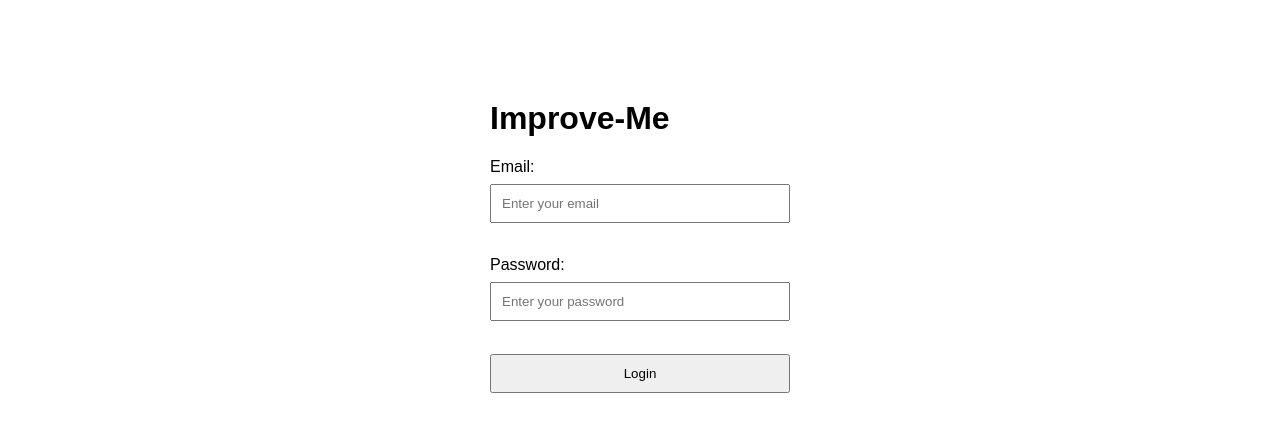
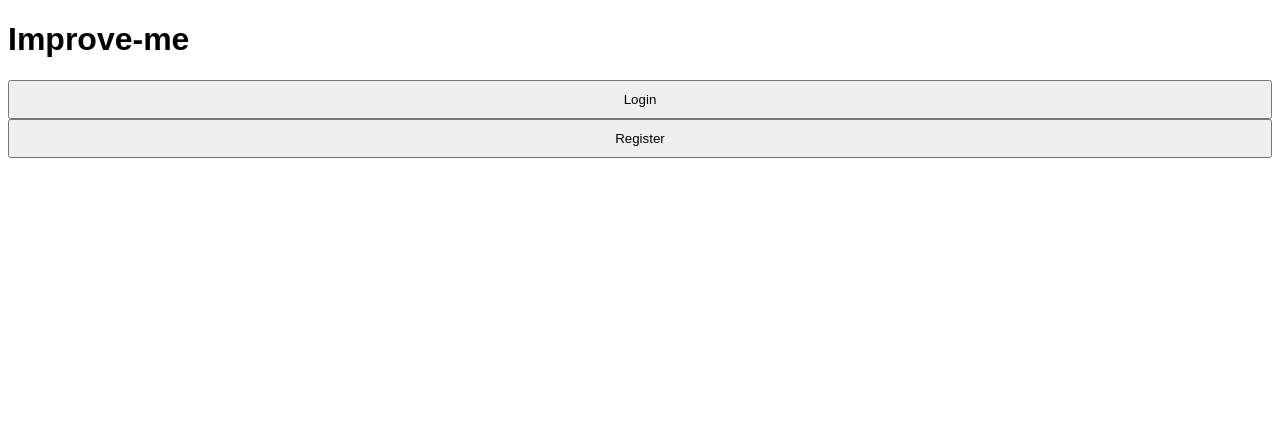
Before and after one commit to wasiq345/Improve-Me, a React app in the folder frontend/: page / in a window 1280 px wide. Shown: the top 432 px of the page. Built offline with nearby package versions, Linux system fonts and the light colour scheme; the HTML template or start-up script is replaced by a standard one.

Commit message:
Added diff paths using react router

```diff
--- a/frontend/src/App.jsx
+++ b/frontend/src/App.jsx
@@ -1,10 +1,17 @@
+import { BrowserRouter as Router, Routes, Route} from 'react-router-dom'
 import React from 'react'
+import Dashboard from './dashboard'
 import Login from './login'
+import Register from './register'
 
 export default function App() {
   return (
-    <div>
-      <Login />
-    </div>
+    <Router>
+      <Routes>
+        <Route path='/' element={<Dashboard />} />
+        <Route path='/LoginUser' element={<Login />} />
+        <Route path='/RegisterUser' element={<Register />} />
+      </Routes>
+    </Router>
   )
 }
```
